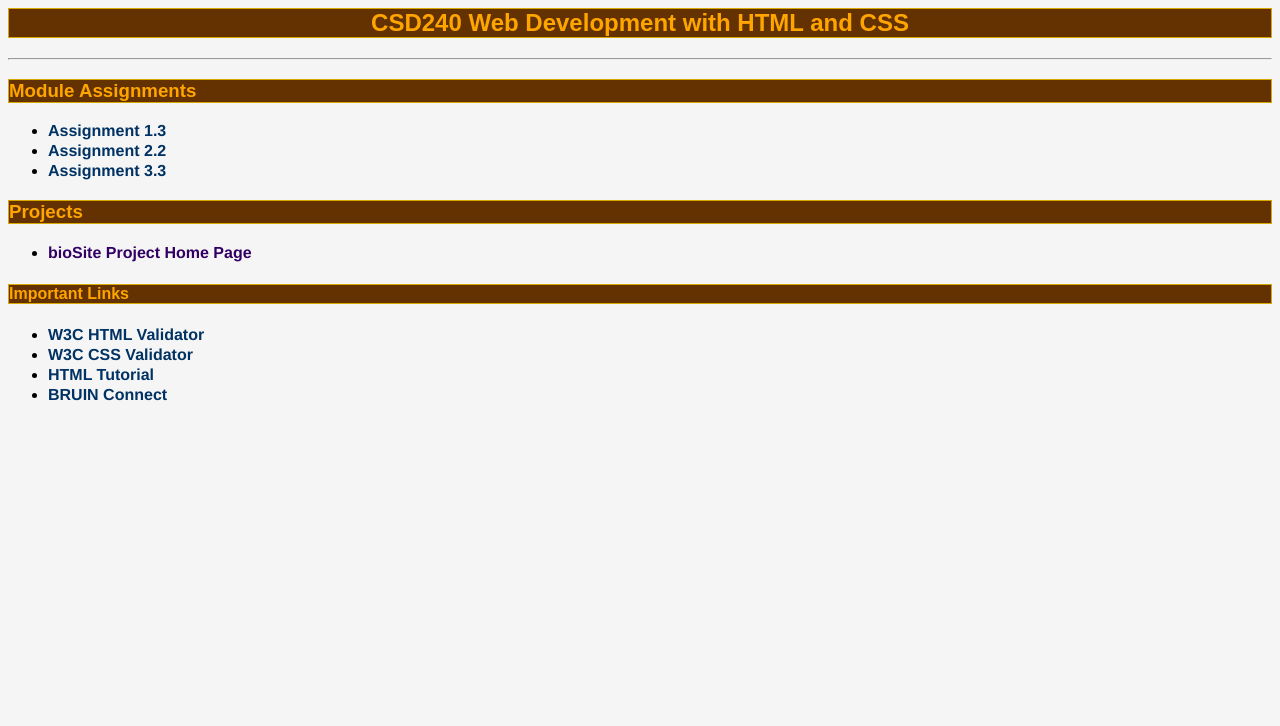
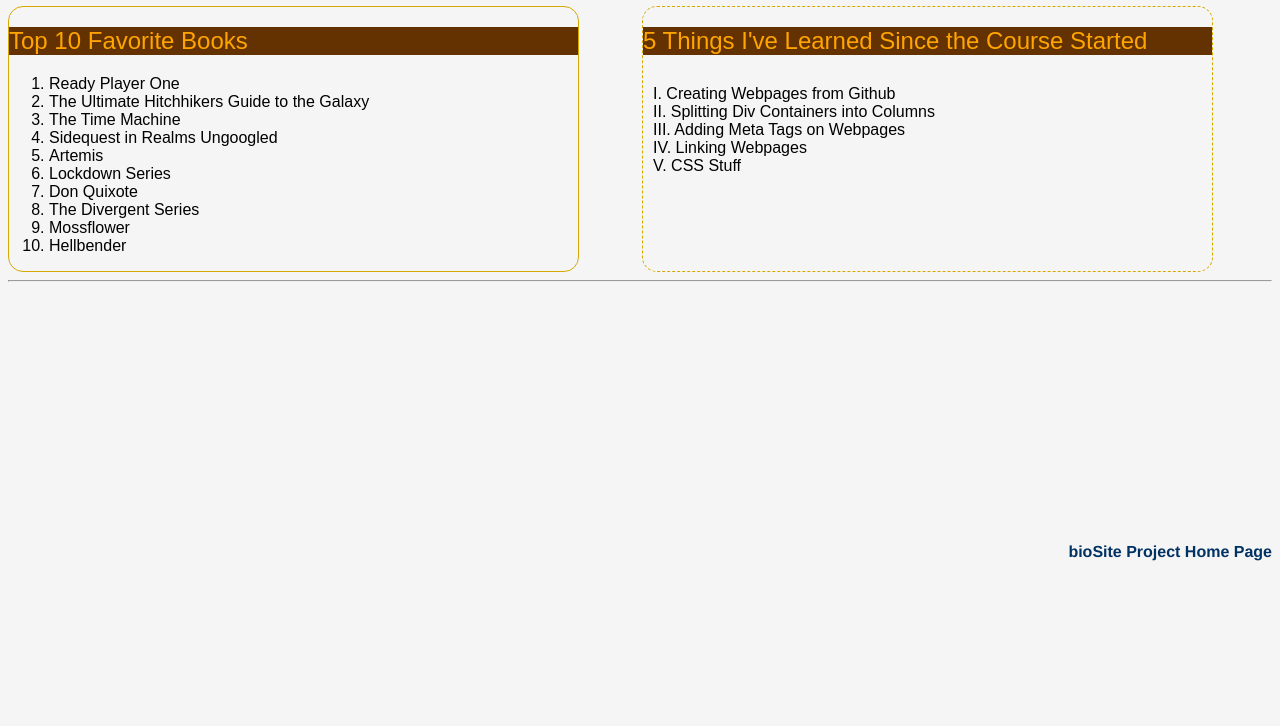
Before and after one commit to Zigget/csd-340, a plain HTML site: page Module-3/Sidzyik_Module-3.3.html in a window 1280 px wide. Shown: the part 74-800 px from the top of the page. Drawn offline with Linux system fonts and the light colour scheme; files that its build step writes are made by us from their sources.

Commit message:
Late Assign

```diff
--- a/Module-3/Sidzyik_Module-3.3.css
+++ b/Module-3/Sidzyik_Module-3.3.css
@@ -17,45 +17,65 @@ body {
 font-family: arial;
 }
 
-div.container {
-padding-top: 50px;
-padding-left: 100px;
-padding-right: 100px;
+.Container {
+width: 100%;
+}
+
+.Row{
+display: flex;
+gap: 5%
+}
+
+.LeftContainer {
+width: 45%;
+border-style: solid;
+border-width: 1px;
+border-radius: 15px;
+border-color: #D6A800;
+}
+
+.RightContainer {
+width: 45%;
+border-style: dashed;
+border-width: 1px;
+border-radius: 15px;
+border-color: #D6A800;
+}
+
+.Bottom {
+width: 100%;
+text-align: right;
 }
 
 h1 {
-font-weight: 700;
 text-align: center;
 background-color: #643200;
 color: #ffa500;
-border-style: solid;
-border-width: 1px;
-border-color: #D6A800;
 }
 
 h2 {
-text-align: center;
+font-weight: 500;
 background-color: #643200;
 color: #ffa500;
-border-style: solid;
-border-width: 1px;
-border-color: #D6A800;
 }
 
-h3 {
-background-color: #643200;
-color: #ffa500;
-border-style: solid;
-border-width: 1px;
-border-color: #D6A800;
+ol {
+font-weight: 300;
 }
 
-h4 {
-background-color: #643200;
-color: #ffa500;
-border-style: solid;
-border-width: 1px;
-border-color: #D6A800;
+ul {
+font-weight: 300;
+padding: 10px;
+list-style: none;
+}
+
+ul li {
+counter-increment: roman;
+}
+
+ul li::before {
+content: counter(roman, upper-roman) ". ";
+text-align: right;
 }
 
 a {
@@ -74,3 +94,8 @@ a:visited {
 font-weight: 400;
 color: #320064;
 }
+
+/*
+Add :hover to the links and show the underlines when a cursor hovers over the links
+Give the bottom div a css value of float right and a margin-bottom of 20px
+*/
--- a/Module-3/Sidzyik_Module-3.3.html
+++ b/Module-3/Sidzyik_Module-3.3.html
@@ -2,8 +2,8 @@
 <html lang="en">
 
 <head>
-    <title>Sam Sidzyik CSD340 Landing Page</title>
-    <link rel="stylesheet" href="site.css">
+    <title>CSD 340 Web Development with HTML and CSS</title>
+    <link rel="stylesheet" href="Sidzyik_Module-3.3.css">
     <meta name="description"
 	content="Module 3.3">
     <meta name="keywords"
@@ -14,37 +14,42 @@
 
 <body>
 
-<div id="container">
+<div class="Container">
+<h1>Assignment 3.3: Build a Web Page Exercise - Part 3</h1>
+</div>
 
-<h1>Sam Sidzyik CSD340 Landing Page</h1>
+<div class="Row">
+<div class="LeftContainer" style="width: 45%;">
+<h2>Top 10 Favorite Books</h2>
+<ol>
+<li>Ready Player One
+<li>The Ultimate Hitchhikers Guide to the Galaxy
+<li>The Time Machine
+<li>Sidequest in Realms Ungoogled
+<li>Artemis
+<li>Lockdown Series
+<li>Don Quixote
+<li>The Divergent Series
+<li>Mossflower
+<li>Hellbender
+</ol>
+</div>
 
-<h2>CSD240 Web Development with HTML and CSS</h2>
+<div class="RightContainer" style="width: 45%;">
+<h2>5 Things I've Learned Since the Course Started</h2>
+<ul>
+<li>Creating Webpages from Github
+<li>Splitting Div Containers into Columns
+<li>Adding Meta Tags on Webpages
+<li>Linking Webpages
+<li>CSS Stuff
+</ul>
+</div>
+</div>
 
 <hr>
-
-<h3> Module Assignments</h3>
-
-<ul>
-<li><a href="Module-1/Sidzyik_Module-1.3.html">Assignment 1.3</a></li>
-<li><a href="Module-2/Sidzyik_Mod2_2.html">Assignment 2.2</a></li>
-<li><a href="Module-3/Sidzyik_Module-3.3.html">Assignment 3.3</a></li>
-</ul>
-
-<h3> Projects</h3>
-
-<ul>
-<li><a href="">bioSite Project Home Page</a>
-</ul>
-
-<h4> Important Links</h4>
-
-<ul>
-<li><a href="https://validator.w3.org/">W3C HTML Validator</a></li>
-<li><a href="http://jigsaw.w3.org/css-validator/">W3C CSS Validator</a></li>
-<li><a href="https://www.w3schools.com/html/">HTML Tutorial</a></li>
-<li><a href="https://bruinconnect.bellevue.edu/">BRUIN Connect</a></li>
-</ul>
-
+<div class="Bottom" style="width: 100%; margin-top: 20%; float: right;">
+<a href="https://zigget.github.io/csd-340">bioSite Project Home Page</a>
 </div>
 
 </body>
```
